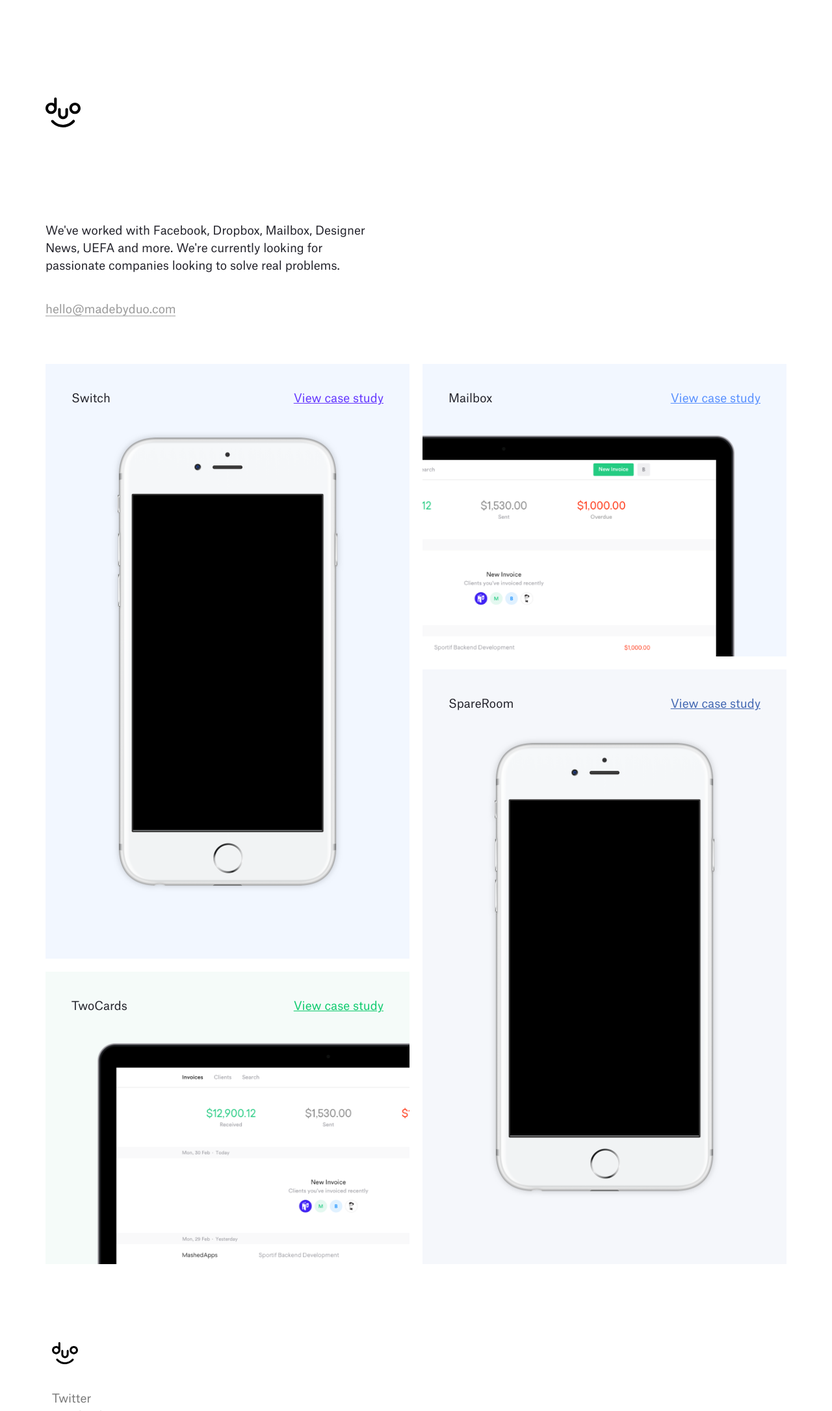
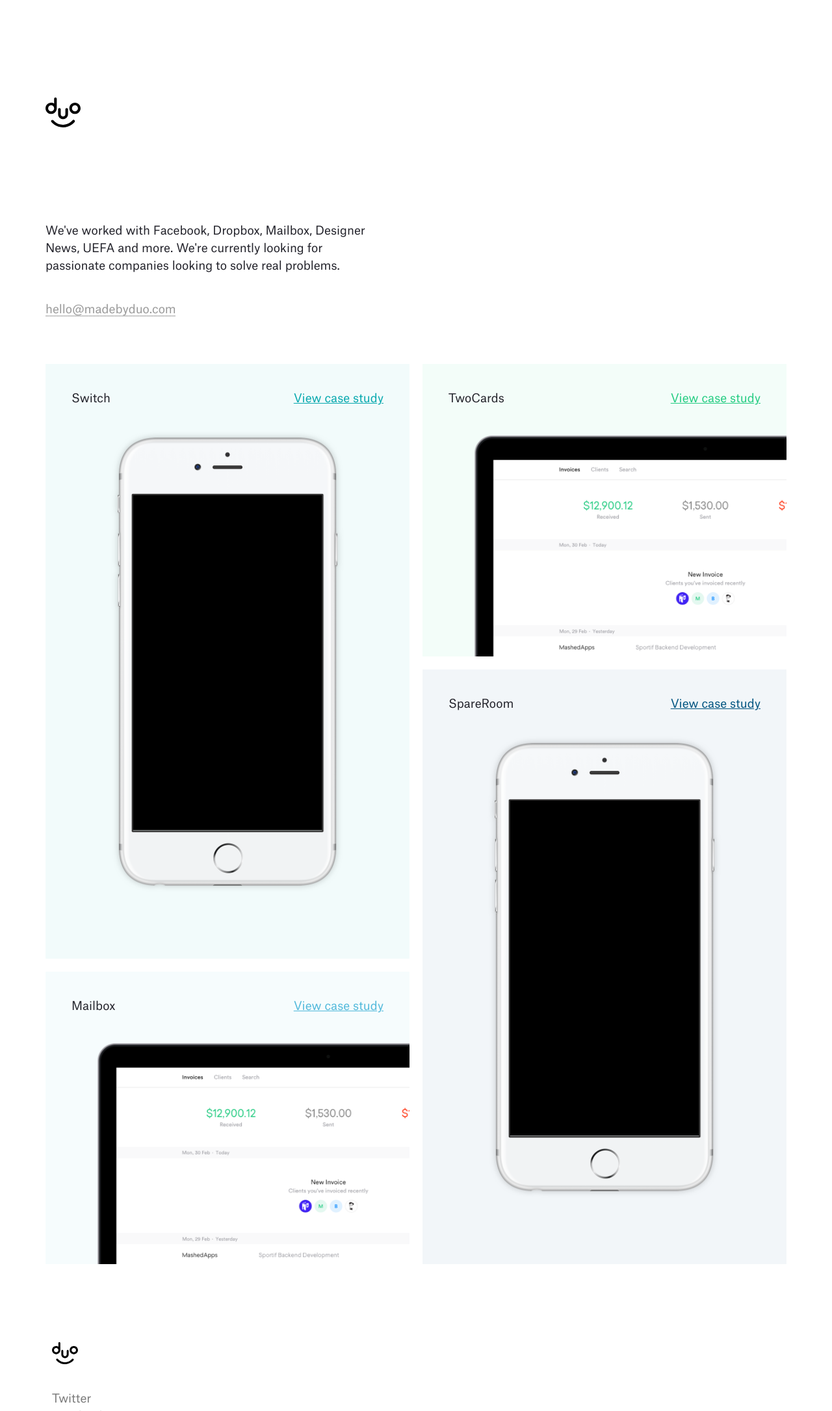
Before and after one commit to madebyduo/site, a PHP site: page /work.html in a window 1280 px wide. Shown: the top 2171 px of the page at 65% size. Run offline with PHP 8.4, Linux system fonts and the light colour scheme; grey boxes are pictures that could not be loaded.

Commit message:
clean up on work a bit

```diff
--- a/app/css/app.css
+++ b/app/css/app.css
@@ -184,25 +184,23 @@ section.hero {
         #work section.work .work-wrapper .work-item {
           width: 100%; } }
       #work section.work .work-wrapper .work-item.spareroom {
-        background: #F5F7FB; }
+        background: rgba(0, 84, 128, 0.05); }
         #work section.work .work-wrapper .work-item.spareroom a {
-          color: #4267B2; }
+          color: #005480; }
       #work section.work .work-wrapper .work-item.mailbox {
-        background: #F2F7FF; }
+        background: rgba(81, 185, 219, 0.05); }
         #work section.work .work-wrapper .work-item.mailbox a {
-          color: #5890FF; }
+          color: #51b9db; }
       #work section.work .work-wrapper .work-item.twocards {
-        background: #F5FBF9; }
+        background: rgba(36, 204, 130, 0.05); }
         #work section.work .work-wrapper .work-item.twocards a {
-          color: #0ECB6E; }
+          color: #24CC82; }
       #work section.work .work-wrapper .work-item.switch {
-        background: #F2F7FF; }
+        background: rgba(6, 168, 174, 0.05); }
         #work section.work .work-wrapper .work-item.switch a {
-          color: #6336FF; }
+          color: #06A8AE; }
       #work section.work .work-wrapper .work-item.large {
         min-height: 915px; }
-      #work section.work .work-wrapper .work-item:nth-child(2n+2) {
-        margin: 0 0 20px 0; }
       #work section.work .work-wrapper .work-item h4 {
         margin: 40px 0 0 40px;
         font-weight: 500;
@@ -216,10 +214,7 @@ section.hero {
       #work section.work .work-wrapper .work-item img.macbook {
         max-height: 500px;
         position: absolute;
-        top: 110px;
-        right: 0%; }
-        #work section.work .work-wrapper .work-item img.macbook.twocards {
-          left: 0%; }
+        top: 110px; }
 
 #work footer {
   width: calc(100% - 160px);
--- a/app/scss/_vars.scss
+++ b/app/scss/_vars.scss
@@ -3,6 +3,10 @@ $break-small: 960px;
 
 // Colors
 $brand: #6336FF;
+$switch: #06A8AE;
+$spareroom: #005480;
+$mailbox: #51b9db;
+$twocards: #24CC82;
 
 // Typography
 $font: "Atlas Grotesk Web";
--- a/app/scss/_work.scss
+++ b/app/scss/_work.scss
@@ -61,17 +61,13 @@ section.work {
 	    		width: 100%;
 	  		}
 
-			&.spareroom { background: #F5F7FB; a { color: #4267B2; } }
-			&.mailbox { background: #F2F7FF; a { color: #5890FF; } }
-			&.twocards { background: #F5FBF9; a { color: #0ECB6E; } }
-			&.switch { background: #F2F7FF; a { color: #6336FF; } }
+			&.spareroom { background: rgba($spareroom, .05); a { color: $spareroom; } }
+			&.mailbox { background: rgba($mailbox, .05); a { color: $mailbox; } }
+			&.twocards { background: rgba($twocards, .05); a { color: $twocards; } }
+			&.switch { background: rgba($switch, .05); a { color: $switch; } }
 
 			&.large {
 				min-height: 915px;
-			}
-
-			&:nth-child(2n+2) {
-				margin: 0 0 20px 0;
 			}
 
 			h4 {
@@ -92,11 +88,6 @@ section.work {
 				max-height: 500px;
 				position: absolute;
 				top: 110px;
-				right: 0%;
-
-				&.twocards {
-					left: 0%
-				}
 			}
 		}
 	}
--- a/app/work.html
+++ b/app/work.html
@@ -43,16 +43,16 @@
 						<img src="images/iphone.png" />
 					</div>
 				</div>
+				<!-- Mailbox -->
+				<div class="work-item mailbox">
+					<img class="macbook" src="images/macbook.png" />
+					<h4>Mailbox</h4>
+					<a href="">View case study</a>
+				</div>
 				<!-- TwoCards -->
 				<div class="work-item twocards">
 					<img class="macbook twocards" src="images/macbook.png" />
 					<h4>TwoCards</h4>
-					<a href="">View case study</a>
-				</div>
-				<!-- Mailbox -->
-				<div class="work-item mailbox">
-					<img class="macbook" src="images/macbook.png" />
-					<h4>Mailbox</h4>
 					<a href="">View case study</a>
 				</div>
 				<!-- SpareRoom -->
```
